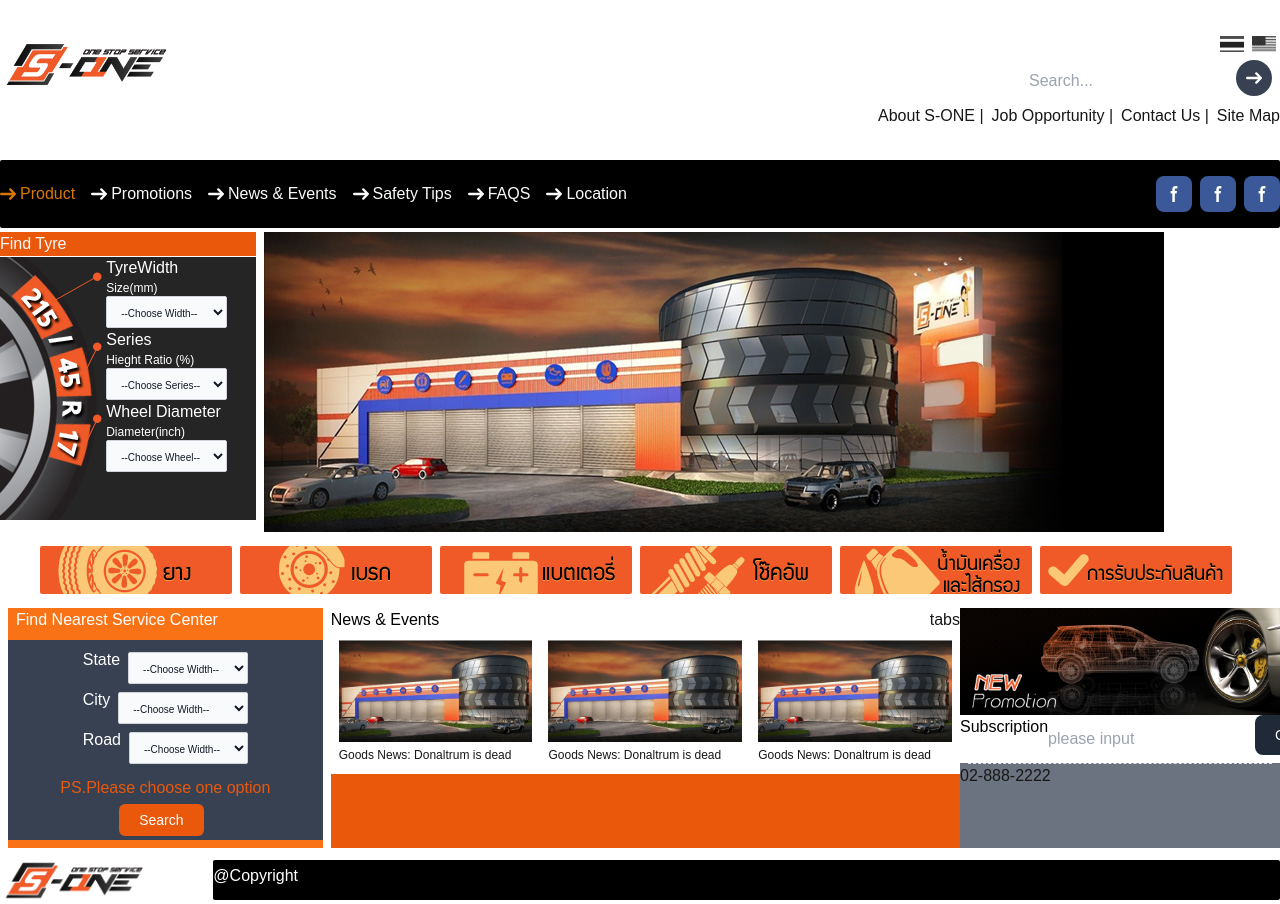
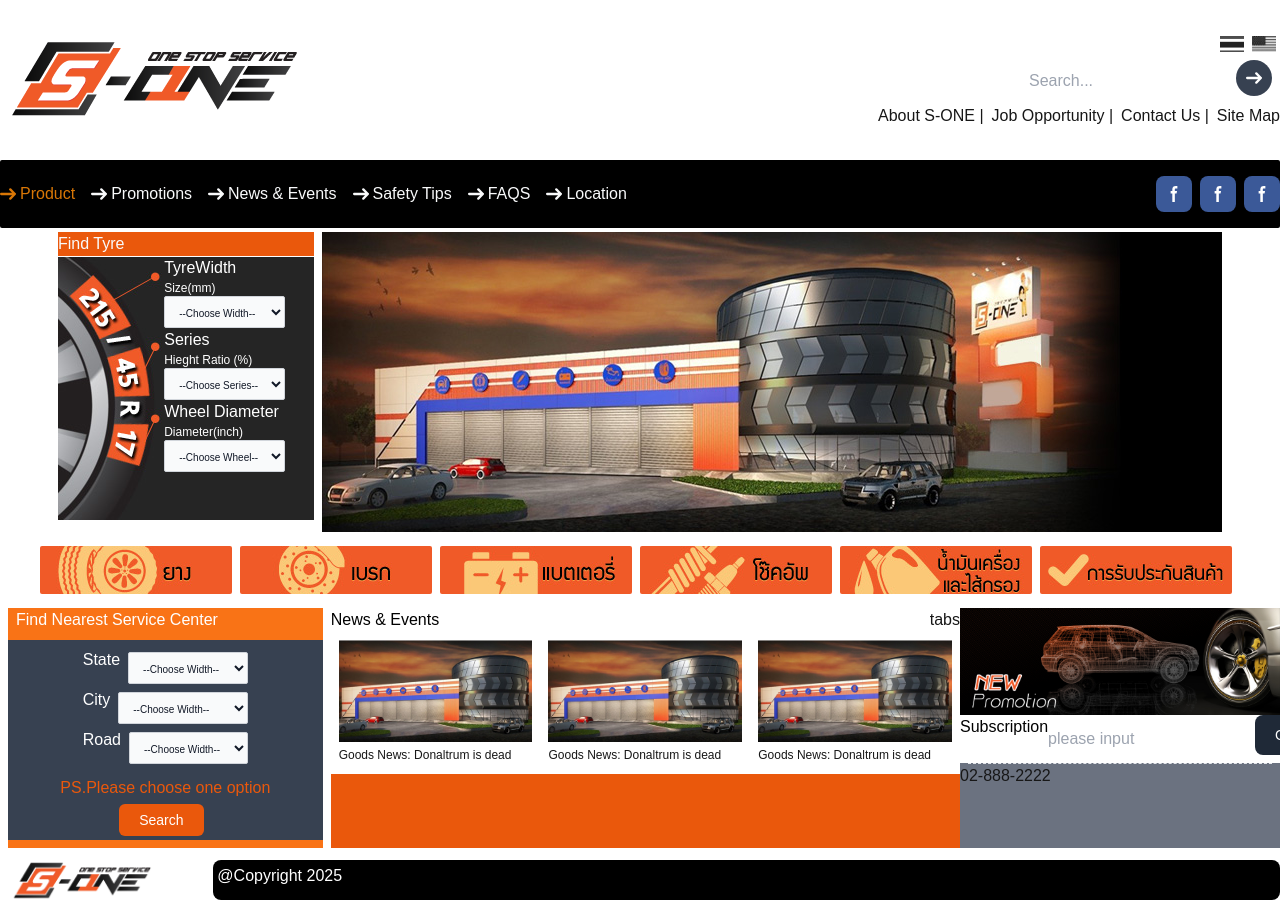
Before and after one commit to Jadedvi104/vanilajs-to-next, a Next.js app: page / in a window 1280 px wide. Shown: the top 904 px of the page. Built offline with nearby package versions, Linux system fonts and the light colour scheme.

Commit message:
add hidden to subscribtion input

```diff
--- a/src/components/BannerAndSearch.jsx
+++ b/src/components/BannerAndSearch.jsx
@@ -10,6 +10,7 @@ const BannerAndSearch = () => {
           className="
       flex
       flex-nowrap
+      justify-center
       bg-gray
       h-auto
       max-w-screen
--- a/src/components/Footer.jsx
+++ b/src/components/Footer.jsx
@@ -1,25 +1,24 @@
-import { Tab, TabGroup, TabList } from "@headlessui/react";
-import { navigation } from "@/data/NavbarSelection";
 
 export default function Footer() {
   return (
     <section>
       <div className="flex flex-row mt-2">
-        <div className="justify-center h-12 w-1/6">
-          <img src="/images/SOne_index_logo.png" alt="" className="h-12"/>
+        <div className="h-12 w-1/6">
+          <img src="/images/SOne_index_logo.png" alt="" className="items-center h-12 mx-2"/>
         </div>
         <div
           className="
           flex
           items-start
-          bg-black rounded-sm
+          bg-black rounded-lg
           py-1
           my-1
           max-w-screen
           w-5/6
+
         "
         >
-          <h1 className="text-white">@Copyright</h1>
+          <h1 className="text-white ml-1">@Copyright 2025</h1>
         </div>
       </div>
     </section>
--- a/src/components/Logos.jsx
+++ b/src/components/Logos.jsx
@@ -5,20 +5,10 @@ import Form from "next/form";
 
 export default function Logos() {
   return (
-    <section className="flex justify-between py-3 bg-white">
+    <section className="flex justify-between items-center py-3 bg-white">
       {/* Left side*/}
       <div className="">
-        <a href="#" className="-m-1.5 p-1.5">
-          <span className="sr-only">Your Company</span>
-          <NextImage
-            className="h-14 w-auto"
-            src="/images/SOne_index_logo.png"
-            alt="#"
-            width={550}
-            height={60}
-            priority
-          />
-        </a>
+        <img src="/images/SOne_index_logo.png" ></img>
       </div>
 
       {/* Right side*/}
```
